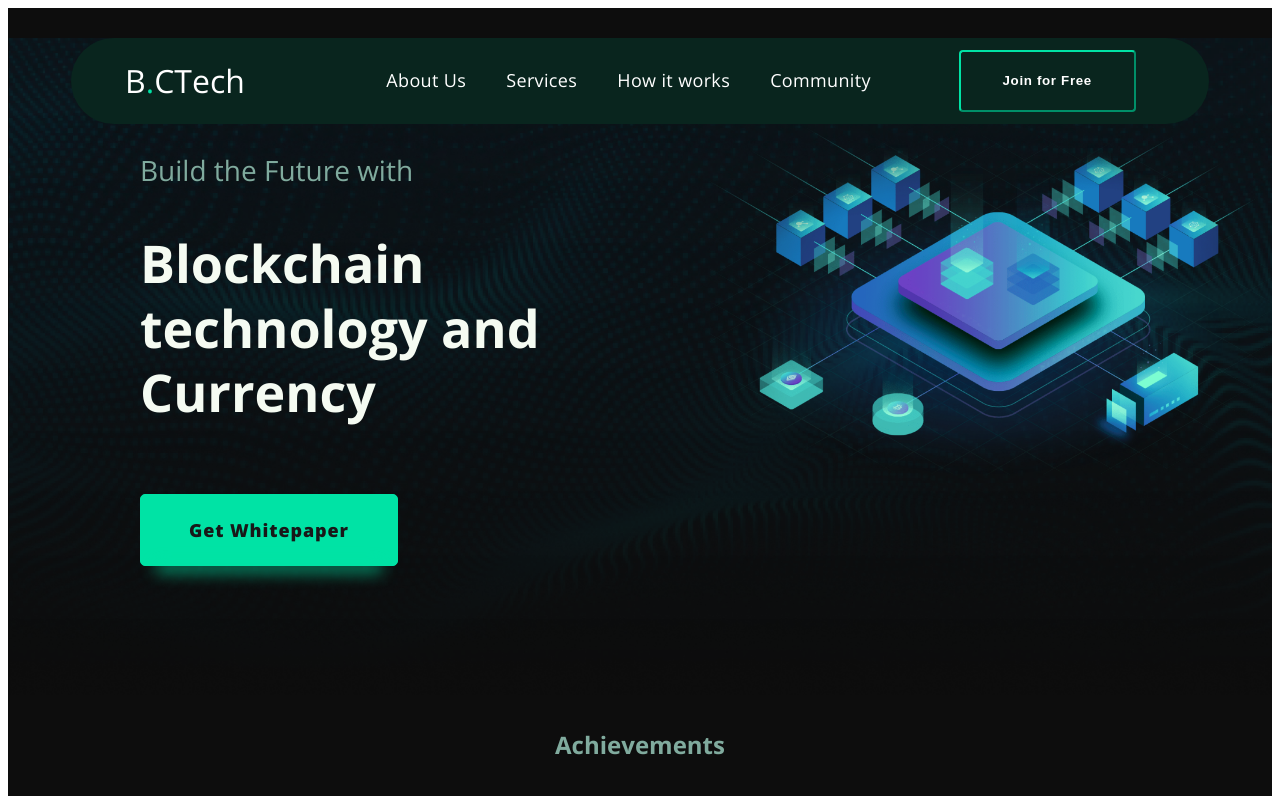
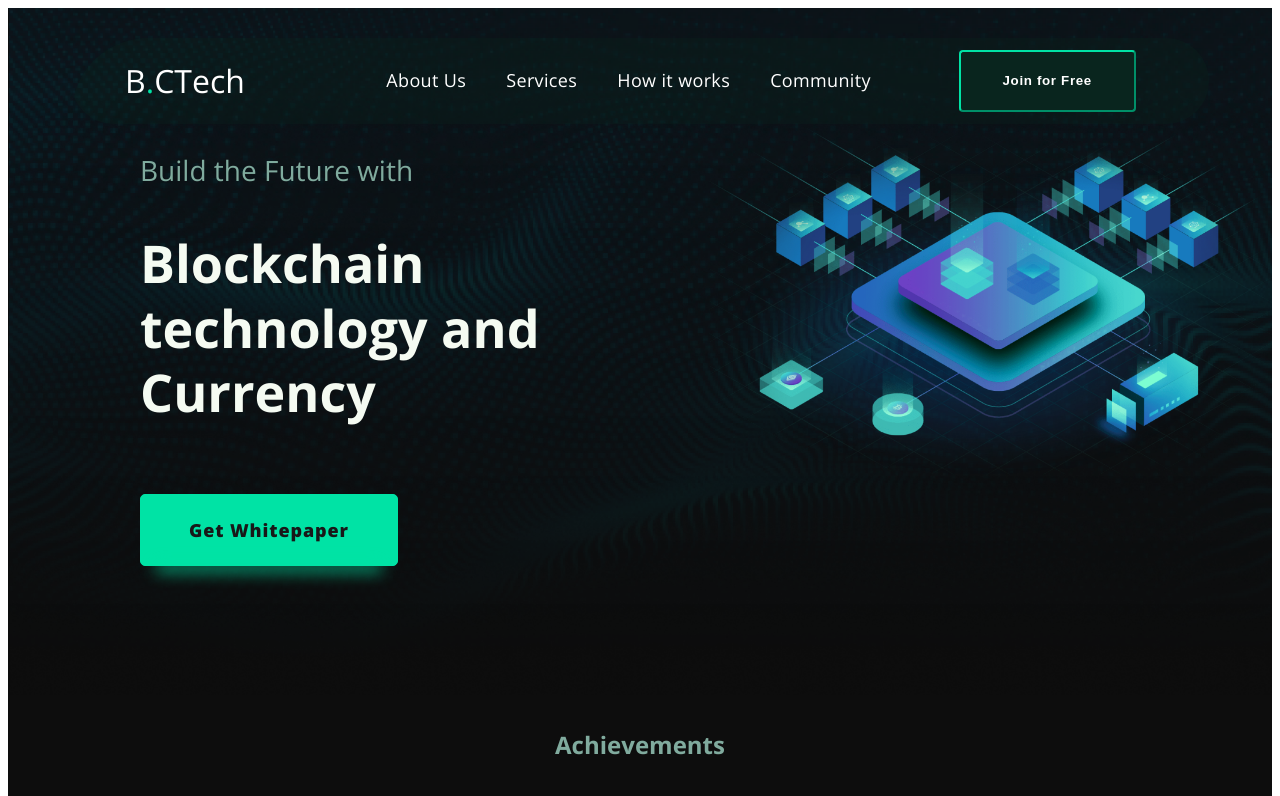
Before and after one commit to rommarcelina/blockchain, a plain HTML site: page index.html in a window 1280 px wide. Shown: the top 796 px of the page. Drawn offline with nearby package versions, Linux system fonts and the light colour scheme.

Commit message:
M-05 | zakończenie prac nad figure

```diff
--- a/index.html
+++ b/index.html
@@ -23,10 +23,10 @@
                     B<span class="greenDot">.</span>CTech
                 </h1>
                 <div class="navBar">
-                    <div class="aboutUs">About Us</div>
-                    <div>Services</div>
-                    <div>How it works</div>
-                    <div>Community</div>
+                    <a href=# class="aboutUs">About Us</a>
+                    <a href=#>Services</a>
+                    <a href=#>How it works</a>
+                    <a href=#>Community</a>
                 </div>
                 <div class="navBarLastElement">
                     <button class="navButton">Join for Free</button>
--- a/style.scss
+++ b/style.scss
@@ -25,7 +25,6 @@ $h4Size: 24px;
 
 /* Container class */
 .container {
-    padding-top: 30px;
     font-family: "Open Sans";
     width: 100%;
     background-color: #0d0d0d;
@@ -64,10 +63,10 @@ $h4Size: 24px;
         justify-content: space-between;
         align-items: center;
         color: $colorWhite;
-        background-color: #09251E;
+        background-image: url("./assets/img/bg-header.png");
         width: 90%;
         border-radius: 100px;
-        margin: 0 5%;
+        margin: 30px 5% 0 5%;
 
         h1 {
             text-align: center;
@@ -90,13 +89,13 @@ $h4Size: 24px;
             letter-spacing: 0.02em;
             white-space: nowrap;
 
-
-            .aboutUs {
+            a {
                 white-space: nowrap;
+                padding: 0 20px;
+                text-decoration: none;
             }
-
-            div {
-                padding: 0 20px;
+            a:link, a:visited{
+                color: $colorWhite;
             }
         }
 
```
Also changed, not shown: assets/img/bg-header.png (added), style.css, 1 other file.
